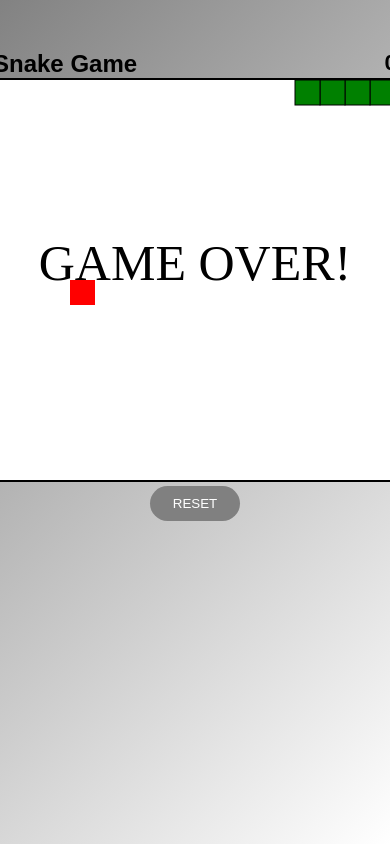
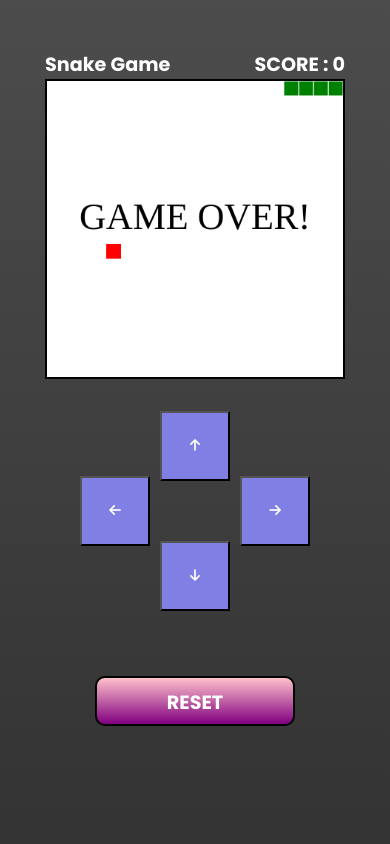
Before and after one commit to Badal-Roy2005/Snake-Game, a plain HTML site: page index.html in a window 390 px wide. Drawn offline with Linux system fonts and the light colour scheme.

Commit message:
make the game responsive

```diff
--- a/index.html
+++ b/index.html
@@ -5,6 +5,10 @@
     <meta name="viewport" content="width=device-width, initial-scale=1.0" />
     <title>Snake-Game</title>
     <link rel="stylesheet" href="style.css" />
+    <link
+      rel="stylesheet"
+      href="https://cdnjs.cloudflare.com/ajax/libs/font-awesome/6.7.2/css/all.min.css"
+    />
   </head>
   <body>
     <div class="gameContainer">
@@ -14,6 +18,22 @@
       </div>
       <canvas id="gameBoard" height="400px" width="400px"></canvas>
     </div>
+    <div class="buttons" style="margin: 10px;">
+      <div class="buttons">
+        <button id="Up-key" >
+          <i class="fa-solid fa-arrow-up"></i>
+        </button>
+        <button id="Down-key" >
+          <i class="fa-solid fa-arrow-down"></i>
+        </button>
+        <button id="Left-key">
+          <i class="fa-solid fa-arrow-left"></i>
+        </button>
+        <button id="Right-key" >
+          <i class="fa-solid fa-arrow-right"></i>
+        </button>
+      </div>
+    </div>
     <button id="reset">RESET</button>
 
     <script src="script.js"></script>
--- a/script.js
+++ b/script.js
@@ -2,21 +2,30 @@ const gameBoard = document.getElementById("gameBoard");
 const ctx = gameBoard.getContext("2d");
 const scoreText = document.getElementById("scoreText");
 const reset = document.getElementById("reset");
+const upkey = document.getElementById("Up-key");
+const downkey = document.getElementById("Down-key");
+const rightkey = document.getElementById("Right-key");
+const leftkey = document.getElementById("Left-key");
 
 const gameWidth = gameBoard.width;
 const gameHeight = gameBoard.height;
 const boardBackground = "white";
 const snakeColor = "green";
-const snakeBorder = "black";
+const snakeBorder = "white";
 const foodColor = "red";
 
-let unitSize = 25;
+const canvasSize = Math.min(gameWidth , gameHeight);
+
+const gridSize = 20;
+
+unitSize = canvasSize / gridSize;
 let running = false;
 let xVelocity = unitSize;
 let yVelocity = 0;
 let foodX;
 let foodY;
 let score = 0;
+let directionChanged = false;
 
 // snake body
 
@@ -36,7 +45,7 @@ gameStart();
 
 function gameStart() {
   running = true;
-  scoreText.textContent = score;
+  scoreText.textContent = `SCORE : ${score}`;
   CreateFood();
   drawFood();
   nextTick();
@@ -51,6 +60,7 @@ function nextTick() {
       drawSnake();
       drawFood();
       checkGameOver();
+      directionChanged = false;
       nextTick();
     }, 70);
   } else {
@@ -87,7 +97,7 @@ function moveSnake() {
   // if the food is eaten size will increase
   if (snake[0].x == foodX && snake[0].y == foodY) {
     score += 1;
-    scoreText.textContent = score;
+    scoreText.textContent = `SCORE : ${score}`;
     CreateFood();
   } else {
     snake.pop();
@@ -187,3 +197,50 @@ function resetGame() {
 
   gameStart();
 }
+
+// adding key functionality for mobile users
+
+upkey.addEventListener("click", () => touchDirection("UP"));
+downkey.addEventListener("click", () => touchDirection("DOWN"));
+leftkey.addEventListener("click", () => touchDirection("LEFT"));
+rightkey.addEventListener("click", () => touchDirection("RIGHT"));
+
+function touchDirection(dir) {
+  if (directionChanged) return;
+
+  const goingUp = yVelocity == -unitSize;
+  const goingDown = yVelocity == unitSize;
+  const goingLeft = xVelocity == -unitSize;
+  const goingRight = xVelocity == unitSize;
+
+  switch (dir) {
+    case "LEFT":
+      if (!goingRight) {
+        xVelocity = -unitSize;
+        yVelocity = 0;
+        directionChanged = true;
+      }
+      break;
+    case "RIGHT":
+      if (!goingLeft) {
+        xVelocity = unitSize;
+        yVelocity = 0;
+        directionChanged = true;
+      }
+      break;
+    case "UP":
+      if (!goingDown) {
+        xVelocity = 0;
+        yVelocity = -unitSize;
+        directionChanged = true;
+      }
+      break;
+    case "DOWN":
+      if (!goingUp) {
+        xVelocity = 0;
+        yVelocity = unitSize;
+        directionChanged = true;
+      }
+      break;
+  }
+}
--- a/style.css
+++ b/style.css
@@ -1,14 +1,16 @@
-*{
+@import url("https://fonts.googleapis.com/css2?family=Oswald:wght@200..700&family=Poppins:ital,wght@0,100;0,200;0,300;0,400;0,500;0,600;0,700;0,800;0,900;1,100;1,200;1,300;1,400;1,500;1,600;1,700;1,800;1,900&family=Rubik:ital,wght@0,300..900;1,300..900&display=swap");
+
+* {
   margin: 0;
   padding: 0;
   box-sizing: border-box;
-    font-family: sans-serif;
+  font-family: Poppins;
 }
 
-body{
+body {
   width: 100%;
   height: 100vh;
-    background: linear-gradient(135deg , rgb(130, 130, 130) , rgb(255, 255, 255))  ;
+  background: linear-gradient(rgb(76, 76, 76), rgb(51, 51, 51));
   background-repeat: no-repeat;
   background-size: cover;
   display: flex;
@@ -16,37 +18,107 @@ body{
   align-items: center;
 }
 
-.gameContainer{
+.gameContainer {
   margin-top: 50px;
 }
 
-canvas{
+canvas {
   border: 2px solid black;
   background-color: white;
 }
 
-.header{
+.header {
   display: flex;
   position: relative;
+  color: white;
 }
 
-.header .score{
+.header h2 {
+  font-size: 1.2rem;
+  /* position: absolute; */
+  /* left: 0; */
+}
+
+.header .score {
   right: 0;
+  font-size: 1.2rem;
+  /* font-size: .7rem; */
   position: absolute;
-    font-size: 1.4rem;
+
   font-weight: bold;
+}
 
+#reset {
+  padding: 10px;
+
+  border-radius: 10px;
+
+  color: white;
+  outline: none;
+
+margin: 15px;
+  width: 200px;
+  height: 50px;
+  background: linear-gradient(pink, purple);
+  border: 2px solid black;
+  font-weight: bold;
+  font-size: 1.2rem;
+}
+
+.buttons {
+    display: none;
+}
+
+.buttons button {
+  background-color: rgb(127, 127, 228);
+  color: white;
+  width: 50px;
+  height: 50px;
 }
 
 
-#reset{
-    padding: 10px;
-    width: 90px;
-    border-radius: 20px;
-    background-color: gray;
-    outline: none;
-    font-size: bold ;
-    color: white;
-    border: none ;
 
+@media (max-width: 400px) {
+  .gameContainer canvas {
+    width: 300px;
+    height: 300px;
   }
+
+  .buttons {
+    width: 230px;
+    height: 200px;
+    display: flex;
+    align-items: center;
+    justify-content: center;
+    position: relative;
+    margin-top: 30px;
+  }
+
+  .buttons button {
+    width: 70px;
+    height: 70px;
+  }
+
+  .buttons #Up-key {
+    position: absolute;
+    top: 0;
+  }
+
+  .buttons #Down-key {
+    position: absolute;
+    bottom: 0;
+  }
+
+  .buttons #Right-key {
+    position: absolute;
+    right: 0;
+  }
+  .buttons #Left-key {
+    position: absolute;
+    left: 0;
+  }
+
+  #reset {
+    margin-top: 70px;
+  }
+}
```
Lines whose indentation alone changed are shown as unchanged.
